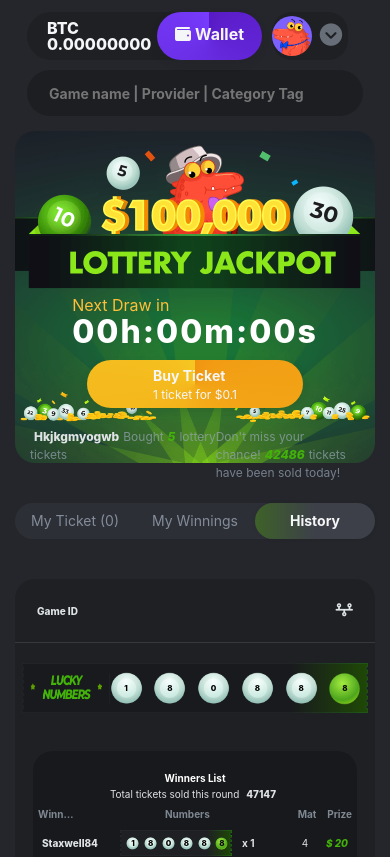
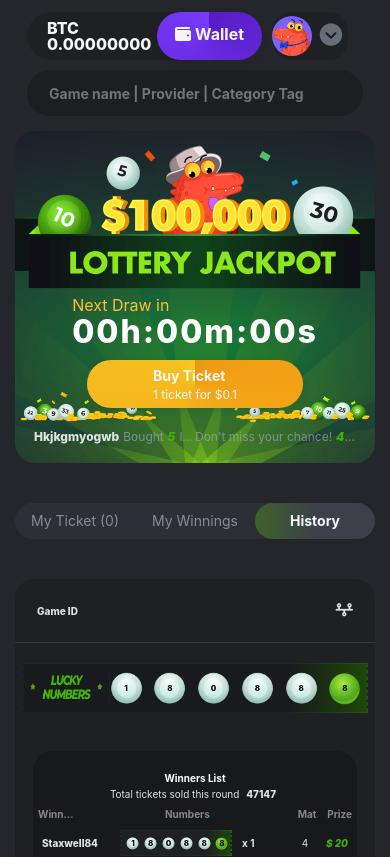
Before and after one commit to lixxkook00/lottery-uto, a React (Create React App) app: page / in a window 390 px wide. Shown: the top 857 px of the page. Built offline with nearby package versions, Linux system fonts and the light colour scheme.

Commit message:
fix bug responsive

```diff
--- a/public/scss/_responsive.scss
+++ b/public/scss/_responsive.scss
@@ -196,6 +196,15 @@
     .tabs-nav{
         height: 20px !important;
     }
+
+    .banner-decs{
+        .banner-decs-sold,.banner-decs-winner{
+            width: 50%;
+            overflow: hidden;
+            white-space: nowrap;
+            text-overflow: ellipsis;
+        }
+    }
 }
 
 /* Tablet to PC low resolution */
```
